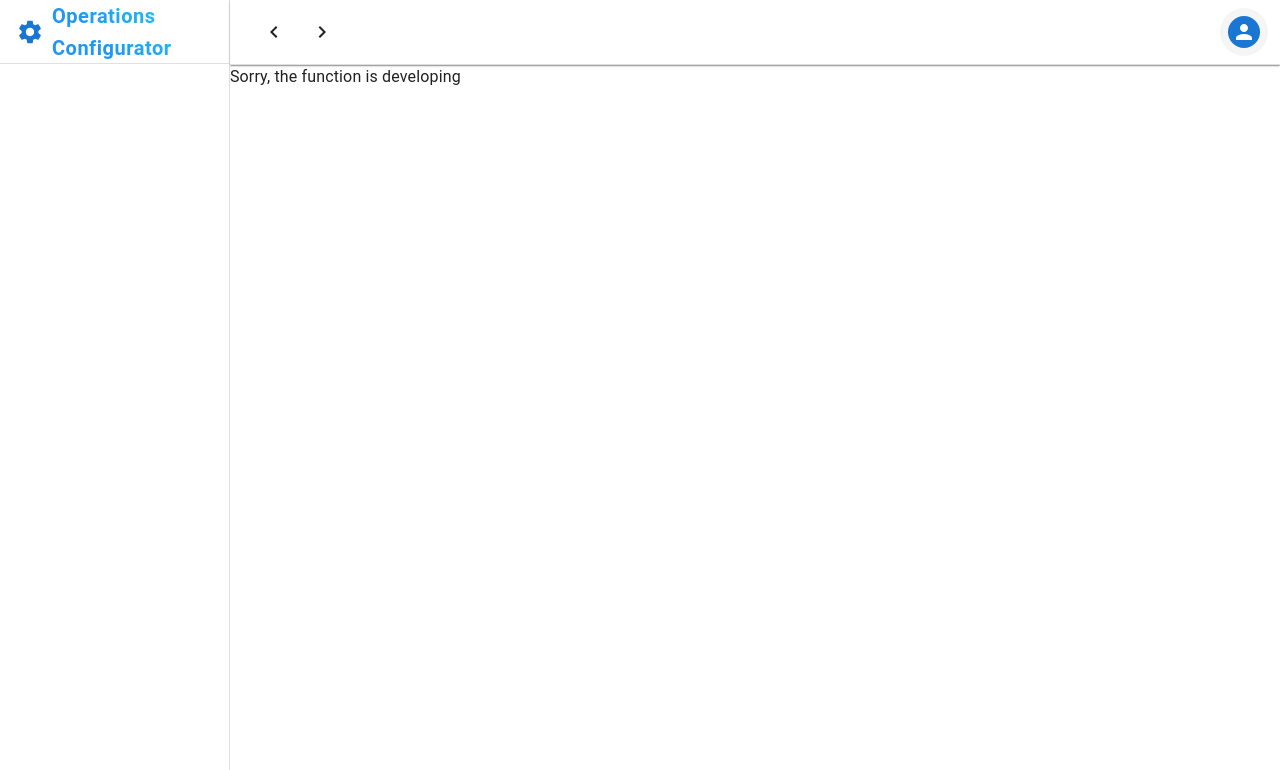
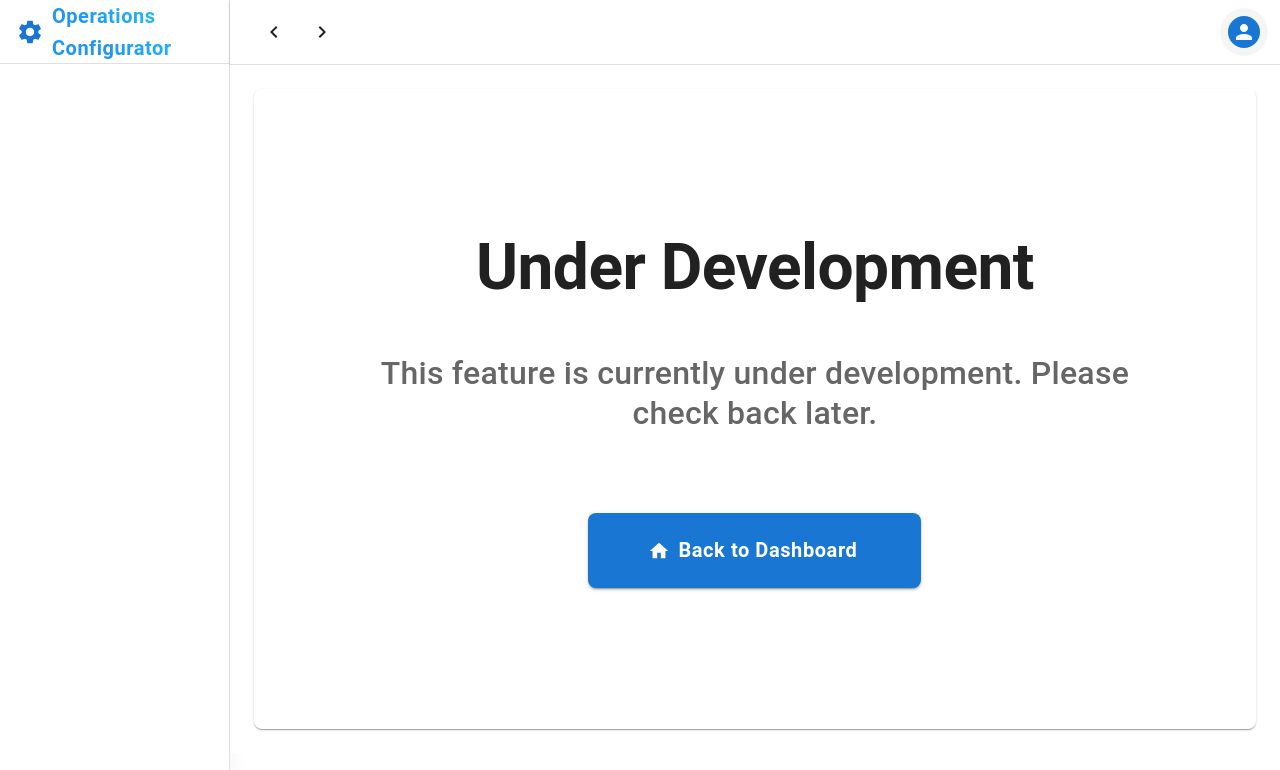
Before and after one commit to aaronchen827/fullstack-integrated, a Next.js app in the folder apps/admin-client/: page /not-found in a window 1280 px wide. Shown: the top 770 px of the page. Built offline with nearby package versions, Linux system fonts and the light colour scheme; no server answers.

Commit message:
improve not found page

```diff
--- a/apps/admin-client/app/(main)/not-found/page.tsx
+++ b/apps/admin-client/app/(main)/not-found/page.tsx
@@ -1,5 +1,86 @@
 'use client'
 
-export default function NotFoundPage() {
-  return <div>Sorry, the function is developing</div>
+import { Box, Button, Typography } from '@mui/material'
+import { useRouter } from 'next/navigation'
+import { Home as HomeIcon } from '@mui/icons-material'
+
+export default function NotFound() {
+  const router = useRouter()
+
+  return (
+    <Box
+      sx={{
+        display: 'flex',
+        flexDirection: 'column',
+        alignItems: 'center',
+        justifyContent: 'center',
+        minHeight: 'calc(80vh)', // Subtract header height
+        textAlign: 'center',
+        p: 3,
+        bgcolor: 'background.default',
+        width: '100%',
+      }}
+    >
+      <Box
+        sx={{
+          display: 'flex',
+          flexDirection: 'column',
+          alignItems: 'center',
+          justifyContent: 'center',
+          gap: 6,
+          width: '100%',
+          maxWidth: '1200px',
+          minHeight: '80vh',
+          p: { xs: 4, md: 8 },
+          borderRadius: 2,
+          bgcolor: 'background.paper',
+          boxShadow: (theme) => theme.shadows[1],
+        }}
+      >
+        <Typography
+          variant="h2"
+          sx={{
+            fontWeight: 700,
+            color: 'text.primary',
+            fontSize: { xs: '2.5rem', sm: '3.5rem', md: '4rem' },
+          }}
+        >
+          Under Development
+        </Typography>
+        <Typography
+          variant="h4"
+          color="text.secondary"
+          sx={{
+            maxWidth: '800px',
+            mb: 4,
+            fontWeight: 500,
+            fontSize: { xs: '1.5rem', sm: '2rem' },
+          }}
+        >
+          This feature is currently under development. Please check back later.
+        </Typography>
+        <Button
+          variant="contained"
+          size="large"
+          startIcon={<HomeIcon />}
+          onClick={() => router.push('/dashboard')}
+          sx={{
+            px: 8,
+            py: 2.5,
+            borderRadius: 2,
+            textTransform: 'none',
+            fontWeight: 600,
+            fontSize: '1.25rem',
+            '&:hover': {
+              transform: 'translateY(-2px)',
+              boxShadow: (theme) => theme.shadows[4],
+            },
+            transition: 'all 0.2s ease-in-out',
+          }}
+        >
+          Back to Dashboard
+        </Button>
+      </Box>
+    </Box>
+  )
 }
--- a/apps/admin-client/app/not-found.tsx
+++ b/apps/admin-client/app/not-found.tsx
@@ -1,5 +1,72 @@
 'use client'
 
+import { Box, Button, Container, Typography } from '@mui/material'
+import { useRouter } from 'next/navigation'
+import { Home as HomeIcon } from '@mui/icons-material'
+
 export default function NotFound() {
-  return <div>404 not Found</div>
+  const router = useRouter()
+
+  return (
+    <Container maxWidth="sm">
+      <Box
+        sx={{
+          display: 'flex',
+          flexDirection: 'column',
+          alignItems: 'center',
+          justifyContent: 'center',
+          minHeight: '100vh',
+          textAlign: 'center',
+          py: 4,
+        }}
+      >
+        <Typography
+          variant="h1"
+          sx={{
+            fontSize: { xs: '6rem', sm: '8rem' },
+            fontWeight: 700,
+            color: 'primary.main',
+            mb: 2,
+          }}
+        >
+          404
+        </Typography>
+        <Typography
+          variant="h4"
+          sx={{
+            fontWeight: 600,
+            mb: 2,
+          }}
+        >
+          Page Not Found
+        </Typography>
+        <Typography
+          variant="body1"
+          color="text.secondary"
+          sx={{
+            mb: 4,
+            maxWidth: '400px',
+          }}
+        >
+          We apologize, but the page you are looking for is currently under development or does not
+          exist.
+        </Typography>
+        <Button
+          variant="contained"
+          size="large"
+          startIcon={<HomeIcon />}
+          onClick={() => router.push('/dashboard')}
+          sx={{
+            px: 4,
+            py: 1.5,
+            borderRadius: 2,
+            textTransform: 'none',
+            fontWeight: 600,
+          }}
+        >
+          Back to Dashboard
+        </Button>
+      </Box>
+    </Container>
+  )
 }
```
